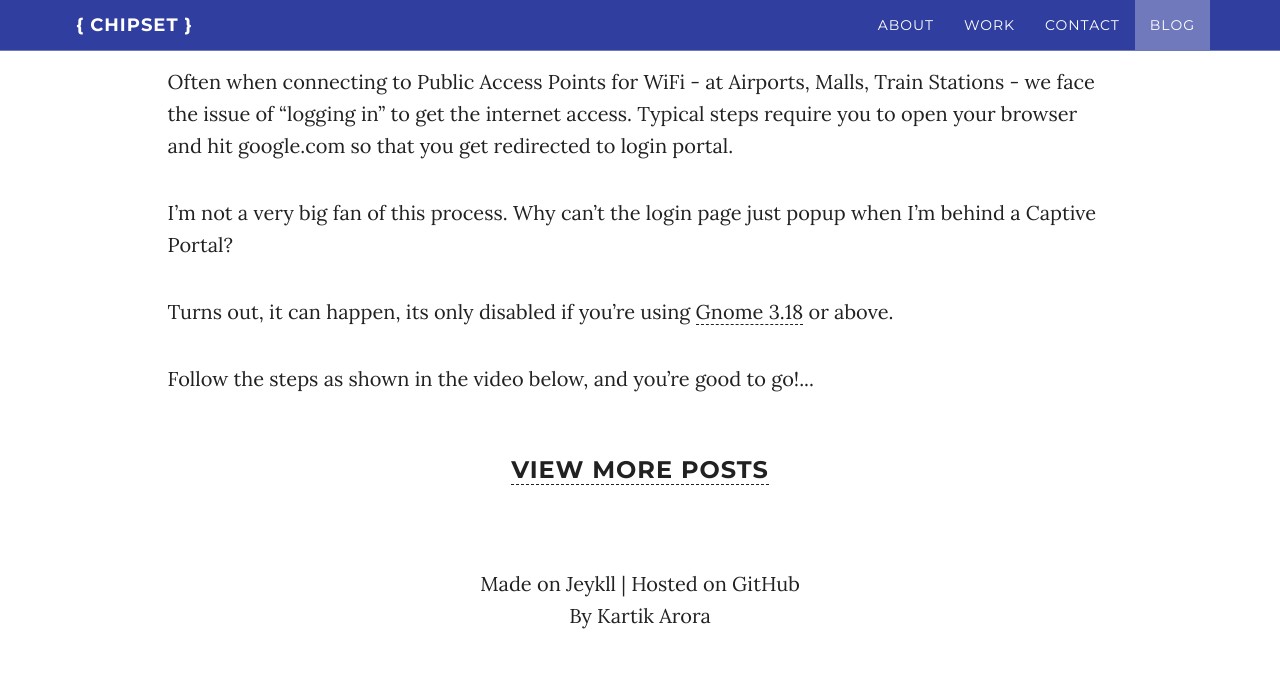
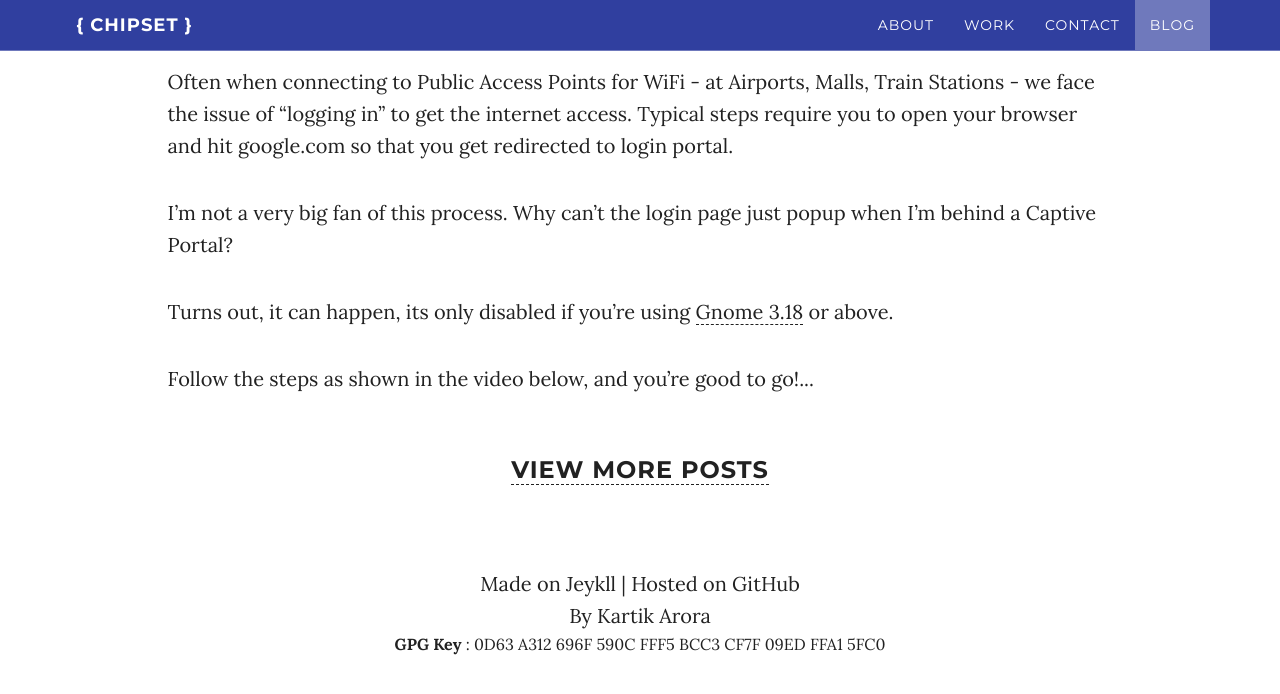
Before and after one commit to kartikarora/kartikarora.me, a Jekyll site: the page built from index.html, in a window 1280 px wide and 900 px high, scrolled down 4743 px. Shown: the top 694 px of the window. Built offline with Jekyll 4.4.1, drawn with Linux system fonts in a browser that asks for light colours; nearby versions of some CDN libraries; emoji names are drawn with the system emoji font; comment, search, counter and statistics services are not loaded.

Commit message:
Added GPG

```diff
--- a/_includes/footer.html
+++ b/_includes/footer.html
@@ -5,6 +5,7 @@
     <div class="container text-center">
       <p>Made on Jeykll | Hosted on GitHub</p>
       <p>By Kartik Arora</p>
+      <p style="font-size: 16px;"><b>GPG Key</b> : 0D63 A312 696F 590C FFF5 BCC3 CF7F 09ED FFA1 5FC0</p>
     </div>
 </footer>
 
```
